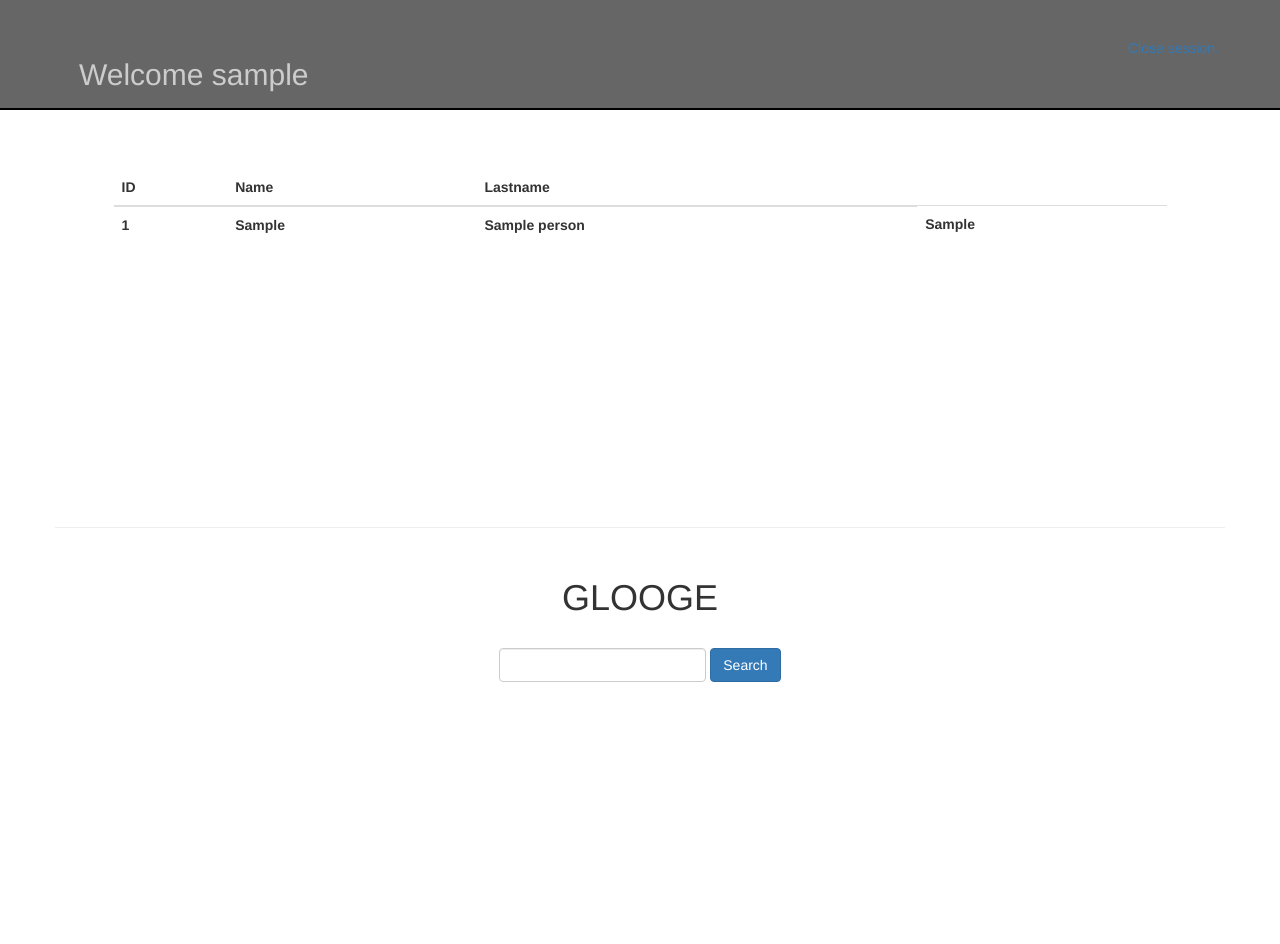
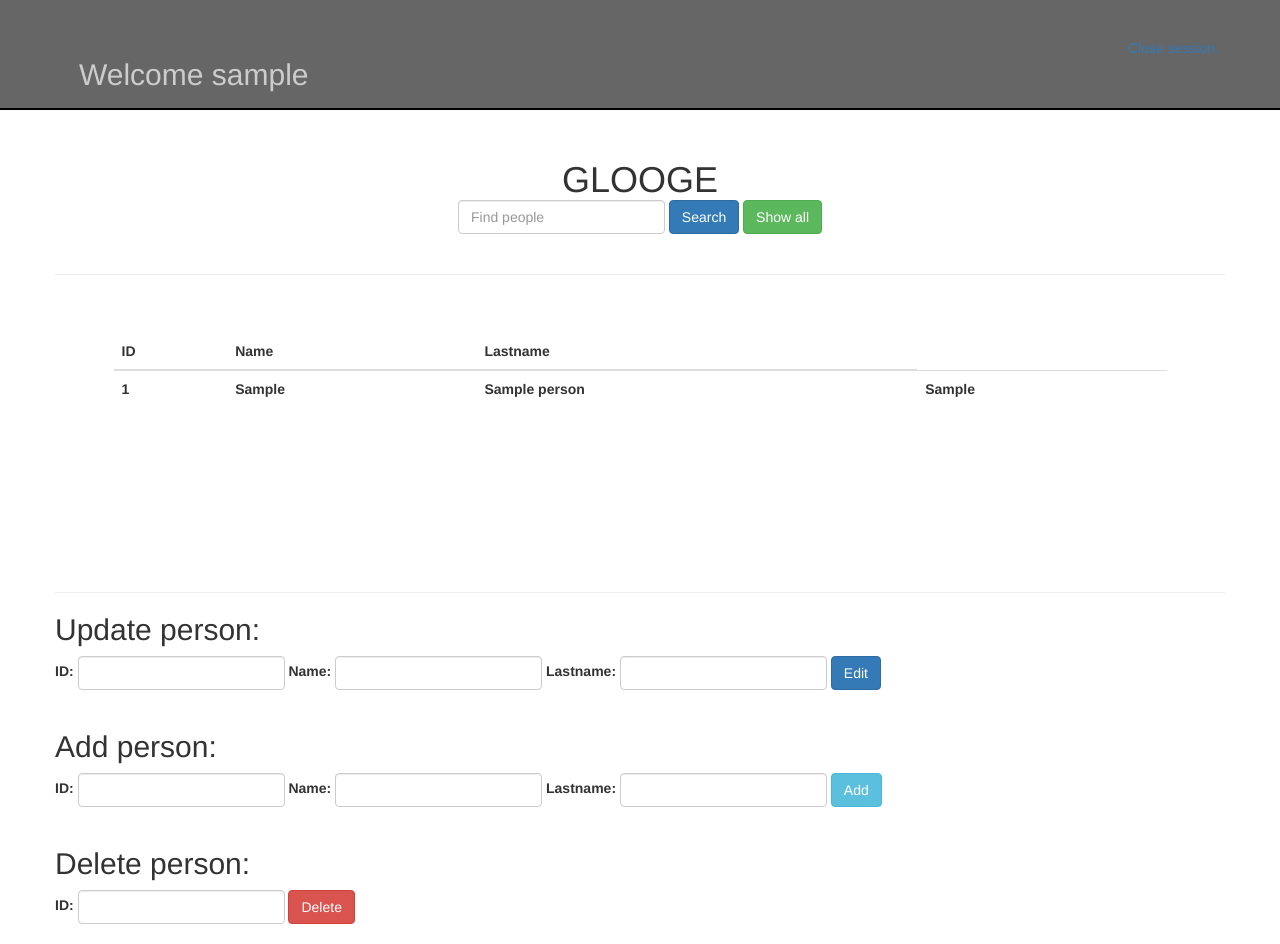
Before and after one commit to luisreys/peoplefinder, a PHP site: page / in a window 1280 px wide. Before the commit the page ends 682 px from the top, so only its background shows below. Run offline with PHP 8.4, Linux system fonts and the light colour scheme; the visitor is signed in with stand-in values (Sample User, id 1); tables that the repository leaves empty or names only in its code hold one stand-in row (values such as "Sample post"); lists and menus that the app fills with data are empty; some libraries are stand-ins or nearby versions.

Commit message:
Normal User done :+1:
Normal user management page is ready! Users can now update, add and
remove people from the Database.
Left: Error pages.

```diff
--- a/controller/db.php
+++ b/controller/db.php
@@ -89,7 +89,7 @@ function show_people(){
       $rows[] = $row;
     }
 
-    echo '<div id="kryesore" style="overflow-y: scroll; height: 300px;"><table class="table"><thead>
+    echo '<div id="kryesore" style="overflow-y: scroll; height: 200px;"><table class="table"><thead>
     <tr>
       <th>ID</th>
       <th>Name</th>
@@ -255,7 +255,7 @@ function show_people(){
       }else {
         //This id exist in the database, then, I can delete it
 
-        if ($stmt = $mysqli->prepare("DELETE * FROM servside2017_persons WHERE id=?")) {
+        if ($stmt = $mysqli->prepare("DELETE FROM servside2017_persons WHERE id=?")) {
           $stmt->bind_param("i", $id);
           if (!$stmt->execute()) {
             //Something was wrong
--- a/css/style.css
+++ b/css/style.css
@@ -8,7 +8,7 @@ body{
   background-color: #666;
   border-bottom: solid black 2px;
 }
-#myForm{
+.myForm{
   margin: 30px auto 0px auto;
 }
 #main-title{
--- a/index.php
+++ b/index.php
@@ -1,10 +1,47 @@
 <?php
 include_once "controller/db.php";
+include_once "user.php";
 session_start();
 if(!isset($_SESSION['username'])){
  header("Location:search.php");
 }
 
+$username = $_SESSION['username'];
+$pri = $_SESSION['pri'];
+$id = $_SESSION['id'];
+$description = $_SESSION['description'];
+$me = new user($username, $pri, $id, $description);
+
+if (isset($_POST['edit_form'])) {
+  $id = $_POST['id'];
+  $fname = $_POST['fname'];
+  $sname = $_POST['sname'];
+  $ret = $me->updatePerson($id, $fname, $sname);
+  if ($ret!=0) {  //Remember to check errors here.
+    echo "Error $ret";
+    exit;
+  }
+}
+
+if (isset($_POST['add_form'])) {
+  $id = $_POST['id'];
+  $fname = $_POST['fname'];
+  $sname = $_POST['sname'];
+  $ret = $me->addPerson($id, $fname, $sname);
+  if ($ret!=0) {  //Remember to check errors here.
+    echo "Error $ret";
+    exit;
+  }
+}
+
+if (isset($_POST['delete_form'])) {
+  $id = $_POST['id'];
+  $ret = $me->deletePerson($id);
+  if ($ret!=0) {  //Remember to check errors here.
+    echo "Error $ret";
+    exit;
+  }
+}
 ?>
 <!DOCTYPE html>
 <html lang="en">
@@ -35,20 +72,85 @@ if(!isset($_SESSION['username'])){
       </header>
         <div class="container">
             <div class="row">
-              <div class="result-table">
-                <?php show_people(); ?>
-              </div>
-              <hr>
+
               <div class="text-center">
                 <h1 id="searchagain">GLOOGE</h1>
               </div>
-               <div class="text-center" id="myForm">
-                   <form class="form-inline" action="result.php" method="post" >
+               <div class="text-center" class="myForm">
+                   <form class="form-inline" action="index.php" method="post" >
                      <div class="form-group">
-                       <input type="text" name="searchbox" value="" class="form-control input">
+                       <input type="text" name="searchbox" value="" class="form-control input" placeholder="Find people">
                      </div>
                      <input type="submit" class="btn btn-primary" name="" value="Search">
+                     <a href="index.php"><button type="button" class="btn btn-success" name="button">Show all</button></a>
                    </form>
+                   <br>
+               </div>
+
+              <hr>
+              <div class="result-table">
+                <?php
+                if (isset($_POST['searchbox'])) {
+                  show_ppl_by_search();
+                }else {
+                  show_people();
+                }
+                ?>
+              </div>
+
+               <hr>
+               <h2>Update person:</h2>
+               <div class="text-left" class="myForm">
+                   <form class="form-inline" action="index.php" method="post" >
+                     <div class="form-group">
+                       <label for="id">ID: </label>
+                       <input type="text" name="id" value="" class="form-control input">
+                     </div>
+                     <div class="form-group">
+                       <label for="fname">Name: </label>
+                       <input type="text" name="fname" value="" class="form-control input">
+                     </div>
+                     <div class="form-group">
+                       <label for="sname">Lastname: </label>
+                       <input type="text" name="sname" value="" class="form-control input">
+                     </div>
+                     <input type="hidden" name="edit_form"  >
+                     <input type="submit" class="btn btn-primary" name="" value="Edit">
+                   </form>
+                   <br>
+               </div>
+
+               <h2>Add person:</h2>
+               <div class="text-left" class="myForm">
+                   <form class="form-inline" action="index.php" method="post" >
+                     <div class="form-group">
+                       <label for="id">ID: </label>
+                       <input type="text" name="id" value="" class="form-control input">
+                     </div>
+                     <div class="form-group">
+                       <label for="fname">Name: </label>
+                       <input type="text" name="fname" value="" class="form-control input">
+                     </div>
+                     <div class="form-group">
+                       <label for="sname">Lastname: </label>
+                       <input type="text" name="sname" value="" class="form-control input">
+                     </div>
+                     <input type="hidden" name="add_form"  >
+                     <input type="submit" class="btn btn-info" name="" value="Add">
+                   </form>
+                   <br>
+               </div>
+               <h2>Delete person:</h2>
+               <div class="text-left" class="myForm">
+                   <form class="form-inline" action="index.php" method="post" >
+                     <div class="form-group">
+                       <label for="id">ID: </label>
+                       <input type="text" name="id" value="" class="form-control input">
+                     </div>
+                     <input type="hidden" name="delete_form"  >
+                     <input type="submit" class="btn btn-danger" name="" value="Delete">
+                   </form>
+                   <br>
                </div>
             </div>
         </div>
--- a/user.php
+++ b/user.php
@@ -1,5 +1,5 @@
 <?php
-  include_once "db.php";
+  include_once "controller/db.php";
   /**
    *  Class User which saves all the information about the user who logged in.
    *  It also give to the user the chance to user some methods only for users.
```
Also changed, not shown: process.php (+8 -0 lines).
